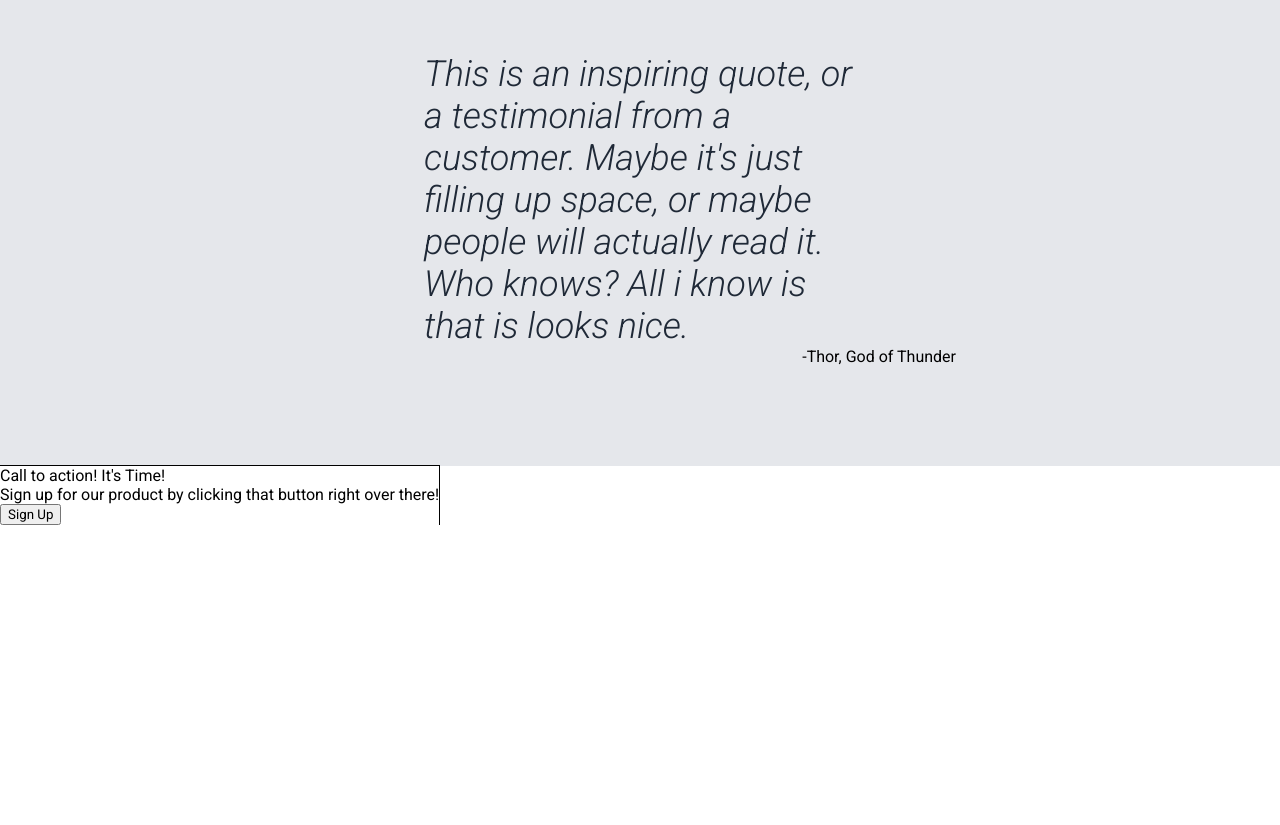
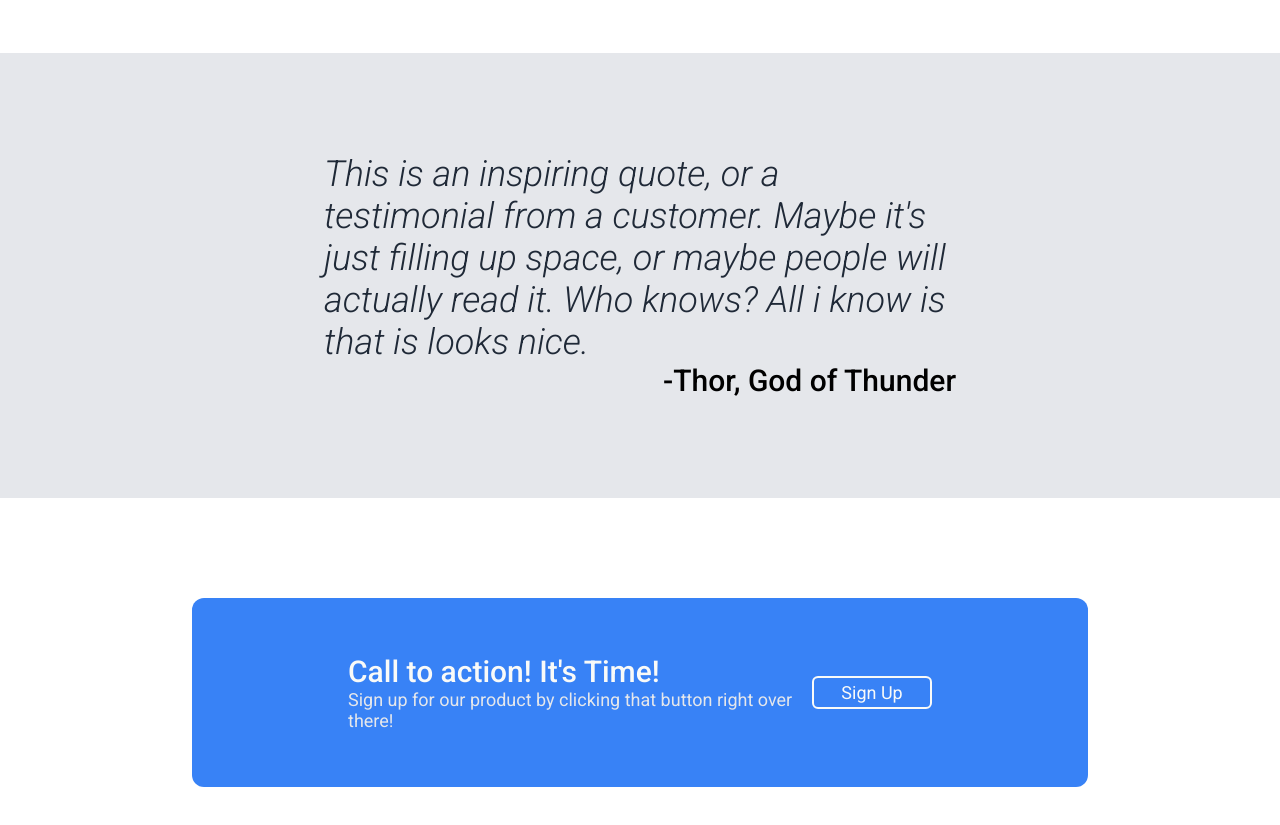
Before and after one commit to panpi-loska/landing-page, a plain HTML site: page index.html in a window 1280 px wide. Shown: the part 1354-2179 px from the top of the page. Before the commit the page ends 1879 px from the top, so only its background shows below. Drawn offline with Linux system fonts and the light colour scheme.

Commit message:
Add styles for fourth container

```diff
--- a/styles.css
+++ b/styles.css
@@ -115,13 +115,13 @@ img {
 
 .card-image {
     border: 4px solid #1f2937;
-    width: 200px;
-    height: 200px;
+    width: 250px;
+    height: 250px;
     border-radius: 10px;
 }
 
 .card-text {
-    width: 200px;
+    width: 250px;
     text-align: center;
     margin-top: 10px;
 }
@@ -137,12 +137,12 @@ img {
     font-style: italic;
     font-weight: 300;
     font-size: 36px;
-    margin-left: 100px;
-    margin-right: 100px;
 }
 
 .quote-author {
     align-self: flex-end;
+    font-size: 30px;
+    font-weight: 500;
 }
 
 .quote-container {
@@ -154,11 +154,47 @@ img {
 .fourth-container {
     background-color: white;
     display: flex;
+    justify-content: center;
+
 }
-
 
 .call-box {
     display: flex;
-    outline: 1px solid black;
+    border-radius: 12px;
     justify-content: center;
+    width: 70vw;
+    margin-top: 100px;
+    margin-bottom: 100px;
+    padding: 56px;
+    background-color: #3882f6;
 }
+
+.call-content {
+    margin-left: 100px;
+    margin-right: 100px;
+    display: flex;
+    justify-content: space-between;
+    flex: 1;
+    align-items: center;
+}
+
+.call-title {
+    font-size: 30px;
+    font-weight: 500;
+    color: #f9faf8;
+}
+
+.call-text {
+    font-size: 18px;
+    color: #e5e7eb;
+}
+
+.call-right button{
+    padding: 4px 24px;
+    font-size: 18px;
+    background: #3882f6;
+    border: 2px solid #f9faf8;
+    width: 120px;
+    border-radius: 6px;
+    color: #f9faf8;
+}
```
